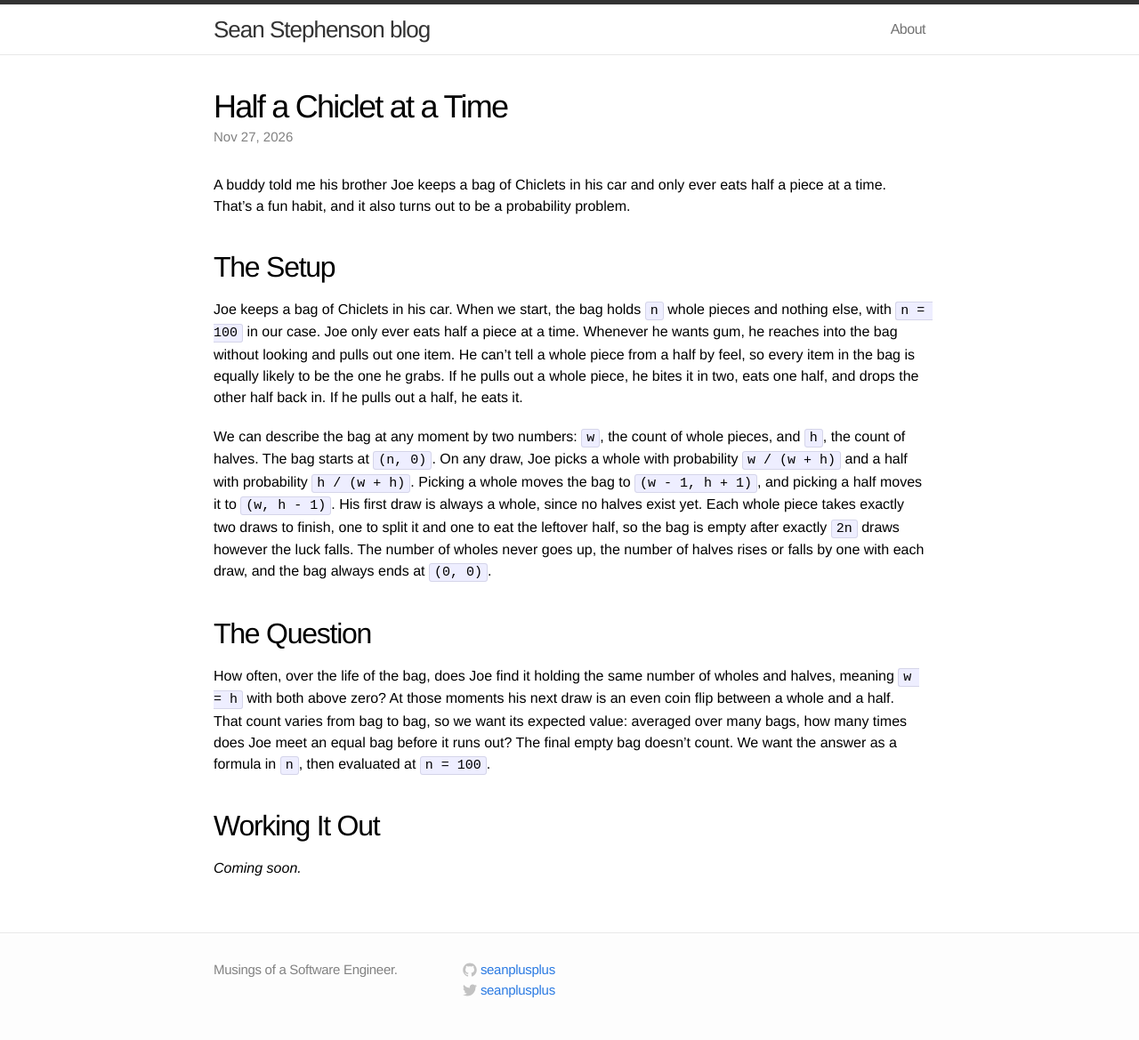
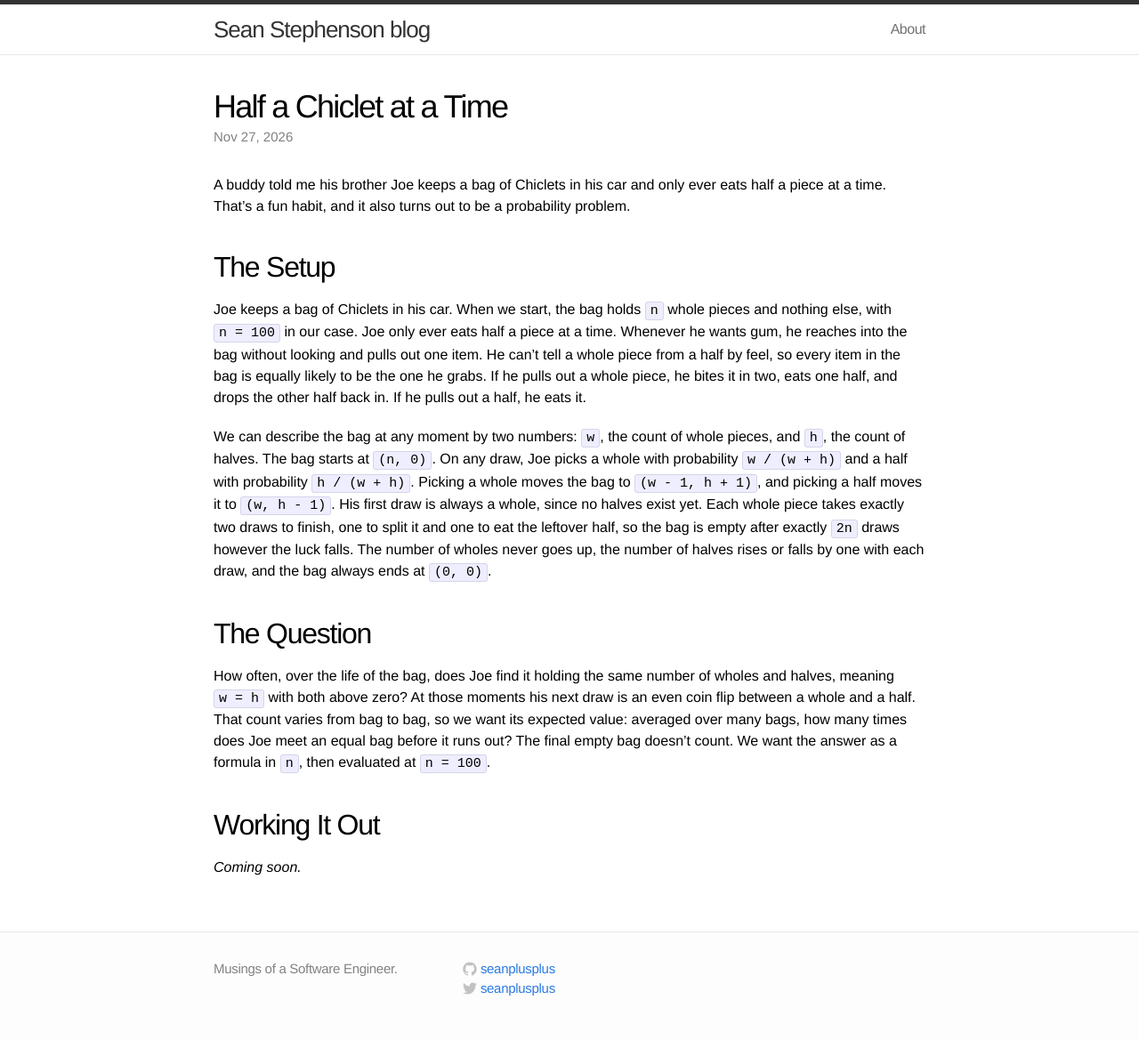
Before and after one commit to SeanPlusPlus/seanplusplus.github.io, a Jekyll site: the page built from _posts/2026-11-27-half-a-chiclet-at-a-time.md, in a window 1280 px wide. Shown: the whole page at 89% size. Built offline with Jekyll 4.4.1, drawn with Linux system fonts in a browser that asks for light colours.

Commit message:
fix: keep inline code from wrapping mid-span
Inline code inherited pre-wrap from the shared pre/code rule, so
spans like `n = 100` broke across lines. Code blocks keep pre-wrap.

Co-Authored-By: Claude Opus 5.5 <noreply@anthropic.com>

```diff
--- a/css/main.css
+++ b/css/main.css
@@ -245,12 +245,13 @@ a:visited { color: #205caa; }
   word-wrap: break-word;
 }
 
-.post code { padding: 1px 5px; }
+.post code { padding: 1px 5px; white-space: nowrap; }
 
 .post ul,
 .post ol { margin-left: 1.35em; }
 
 .post pre code {
+  white-space: inherit;
   border: 0;
   padding-right: 0;
   padding-left: 0;
```
